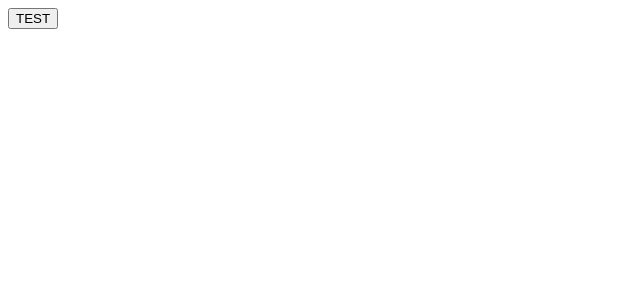
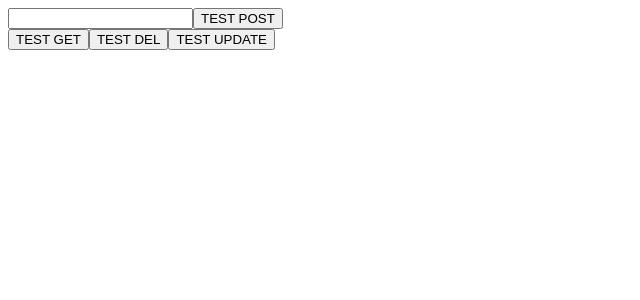
Before and after one commit to kjensen19/MultiMadness, a React (Create React App) app: page / in a window 1280 px wide. Shown: the top 300 px of the page, without its empty margins (0-640 px from the left). Built offline with nearby package versions, Linux system fonts and the light colour scheme.

Commit message:
test functions created. Going to have to decide what to build soon

```diff
--- a/src/components/App/App.jsx
+++ b/src/components/App/App.jsx
@@ -1,6 +1,10 @@
 import './App.css'
 import axios from 'axios'
+import { useState } from 'react'
 
+
+
+//Test GET route, currently retrieves everything in the test table
 const testDB = () => {
     console.log('Click?')
     axios({
@@ -16,9 +20,35 @@ const testDB = () => {
 
 
 
+
+
 function App(){
+    const [newName, setNewName] = useState('');
+
+    const testPost = () => {
+        event.preventDefault()
+        console.log('name = ', newName)
+    }
+
+    const testDel = () => {
+        console.log('ID to del:')
+    }
+    const testUpdate = () => {
+        console.log('ID to update:')
+    }
+
     return(
-        <button onClick={testDB}>TEST</button>
+        <>
+            <form>
+                <label htmlFor='newName'>
+                    <input type="text" value={newName} name="newName" onChange={(event) => setNewName(event.target.value)} />
+                </label>
+                <button onClick={testPost}>TEST POST</button>
+            </form>
+            <button onClick={testDB}>TEST GET</button>
+            <button onClick={testDel}>TEST DEL</button>
+            <button onClick={testUpdate}>TEST UPDATE</button>
+        </>
     )
 }
 
```
Also changed, not shown: 2 other files (tests, documents, lock files or other folders).
